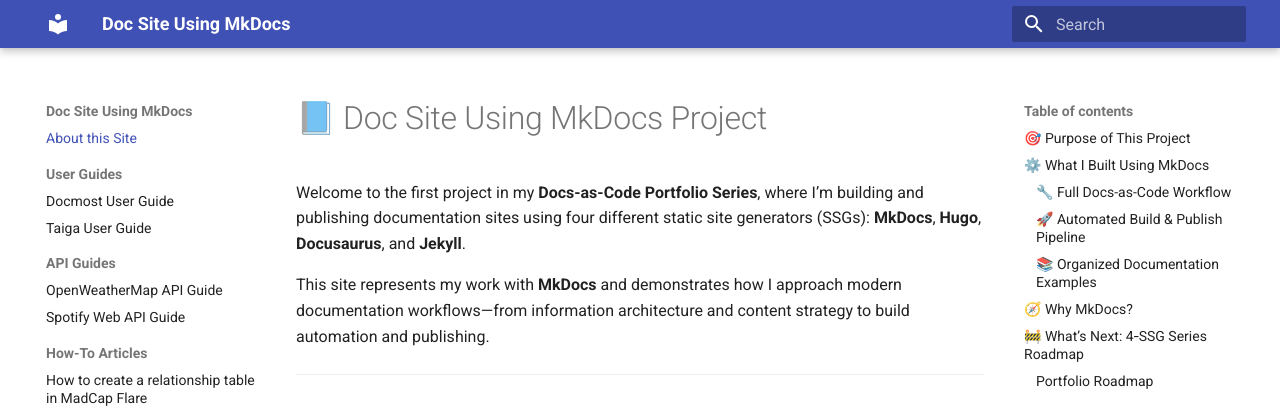
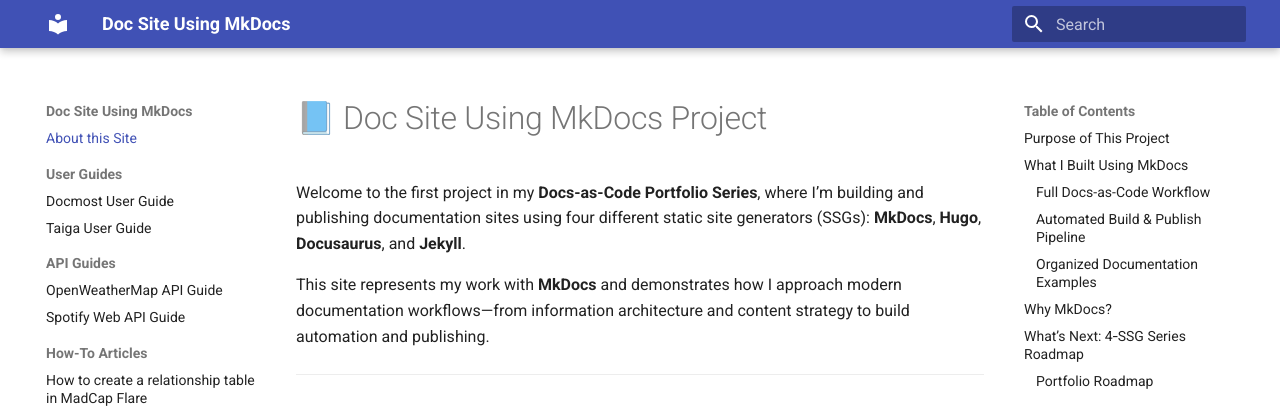
Before and after one commit to LizMarlowe-byte/docs-as-code-portfolio-mkdocs, an MkDocs documentation site: the page built from docs/index.md, in a window 1280 px wide. Shown: the top 417 px of the page. Built offline with MkDocs 1.6.1 and Material for MkDocs 9.7.7, drawn with Linux system fonts in a browser that asks for light colours; part of the change alters nothing that is shown.

```diff
--- a/docs/index.md
+++ b/docs/index.md
@@ -6,7 +6,7 @@ This site represents my work with **MkDocs** and demonstrates how I approach mod
 
 ---
 
-## 🎯 Purpose of This Project
+## 🎯 Purpose of This Project { data-toc-label="Purpose of This Project" }
 
 As a Sr. Technical Writer, I’ve used git-based workflows and developer documentation tooling in my work.
 
@@ -22,21 +22,21 @@ This MkDocs site is **Project 1 of 4** in the series.
 
 ---
 
-## ⚙️ What I Built Using MkDocs
+## ⚙️ What I Built Using MkDocs { data-toc-label="What I Built Using MkDocs" }
 
-### 🔧 Full Docs-as-Code Workflow
+### 🔧 Full Docs-as-Code Workflow { data-toc-label="Full Docs-as-Code Workflow" }
 - Authored content in Markdown
 - Managed version control with Git
 - Used `mkdocs.yml` for site configuration and navigation
 - Applied Material for MkDocs for polished UI/UX
 - Implemented Markdown extensions, code highlighting, and enhanced navigation features
 
-### 🚀 Automated Build & Publish Pipeline
+### 🚀 Automated Build & Publish Pipeline { data-toc-label="Automated Build & Publish Pipeline" }
 - Configured GitHub Pages for deployment
 - Integrated repo metadata (Edit on GitHub, View Source)
 - Structured the project to match real-world engineering documentation patterns
 
-### 📚 Organized Documentation Examples
+### 📚 Organized Documentation Examples { data-toc-label="Organized Documentation Examples" }
 This site includes samples across multiple documentation types:
 
 - **User Guides**
@@ -48,7 +48,7 @@ Each sample demonstrates clarity, structure, and audience-focused writing.
 
 ---
 
-## 🧭 Why MkDocs?
+## 🧭 Why MkDocs? { data-toc-label="Why MkDocs?" }
 
 MkDocs is widely used for developer-facing documentation and supports:
 
@@ -68,11 +68,11 @@ This project helped me practice:
 
 ---
 
-## 🚧 What’s Next: 4‑SSG Series Roadmap
+## 🚧 What’s Next: 4‑SSG Series Roadmap { data-toc-label="What’s Next: 4‑SSG Series Roadmap" }
 
 This MkDocs site is the foundation for a broader exploration of modern static documentation engines.
 
-### **Portfolio Roadmap**
+### **Portfolio Roadmap** { data-toc-label="Portfolio Roadmap" }
 1. **MkDocs** — ✔️ Completed
 2. **Hugo** — Work in progress
 3. **Docusaurus** — Coming soon
--- a/mkdocs.yml
+++ b/mkdocs.yml
@@ -21,12 +21,12 @@ theme:
 
 plugins:
   - search
-  # - tags   # enable if you’ve installed mkdocs-material>=9.x and want tagging UI
 
 markdown_extensions:
   - admonition
   - footnotes
   - toc:
+      title: "Table of Contents"   # <-- add this line
       permalink: true
   - tables
   - fenced_code
@@ -43,10 +43,6 @@ markdown_extensions:
       alternate_style: true
   - pymdownx.tasklist:
       custom_checkbox: true
-  # ✅ New, supported emoji extension:
-  - material.extensions.emoji:
-      emoji_index: !!python/name:material.extensions.emoji.twemoji
-      emoji_generator: !!python/name:material.extensions.emoji.to_svg
 
 nav:
   - About this Site: index.md
@@ -62,4 +58,4 @@ nav:
       - technical-reference-guides/Optiflow_CloudSync_CRM_Integration_Guide.md
       - technical-reference-guides/AuroraOps-Platform-5.2.0-Release-Notes.md
 
-strict: true   # keep strict on once warnings are gone
+strict: true
```
Also changed, not shown: 1 other file.
